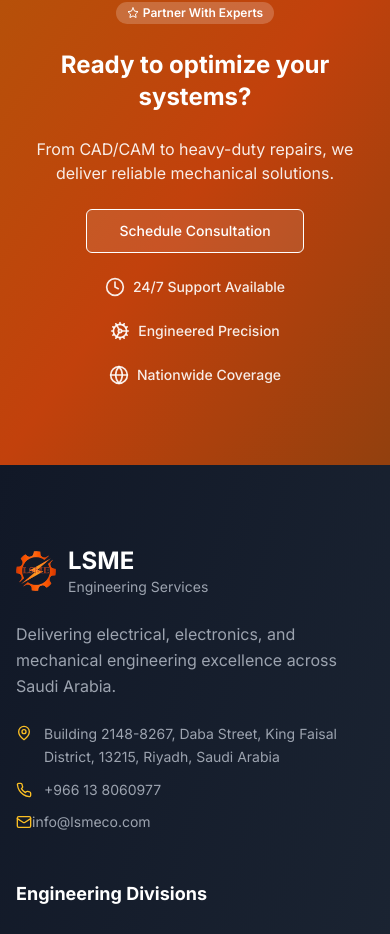
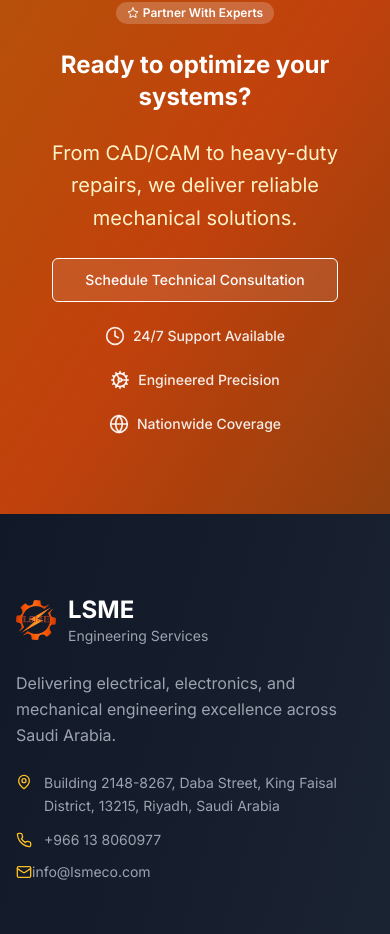
Before and after one commit to Safi1000/lsme-co, a Next.js app: page /services/mechanical in a window 390 px wide. Shown: the part 3535-4469 px from the top of the page. Built offline with nearby package versions, Linux system fonts and the light colour scheme.

Commit message:
Responsiveness updated

```diff
--- a/src/app/about/page.tsx
+++ b/src/app/about/page.tsx
@@ -432,7 +432,7 @@
               <div className="flex justify-center mt-4">
                 <Image src="/images/logo/lsme-logo.jpg" alt="LSME logo" width={64} height={64} className="h-16 w-16 object-contain" />
               </div>
-              <p className="text-lg sm:text-xl text-amber-100 max-w-4xl mx-auto leading-relaxed">
+              <p className="text-xl text-amber-100 max-w-4xl mx-auto leading-relaxed">
                 Connect with our electrical, electronics, and mechanical divisions to build the future of technology together.
               </p>
             </div>
--- a/src/app/our-partners/page.tsx
+++ b/src/app/our-partners/page.tsx
@@ -68,7 +68,7 @@
       id: 4,
       name: "GFUVE",
       logoPlaceholder: "/images/partners/logo4.png", // Logo path
-      introduction: "GFUVE is a leading China‑based manufacturer of energy meter testing solutions and high‑voltage ammeter recorders. The company focuses on complete energy meter test systems, portable meter testers and supporting accessories.",
+      introduction: "GFUVE is a leading China‑based manufacturer of energy meter testing solutions and high‑voltage ammeter recorders. The company focuses on complete energy meter test systems, portable meter testers and supporting accessories. LSME is an authorized representative of GFUVE, that shows the company's commitment to providing the best possible solutions for our clients.",
       keyFeatures: [
         "Electrical Test & Calibration Equipment",
         "Power Quality & Monitoring Solutions",
--- a/src/app/our-team/page.tsx
+++ b/src/app/our-team/page.tsx
@@ -403,7 +403,7 @@
               <div className="flex justify-center mt-4">
                 <Image src="/images/logo/lsme-logo.jpg" alt="LSME logo" width={64} height={64} className="h-16 w-16 object-contain" />
               </div>
-              <p className="text-lg sm:text-xl text-amber-100 max-w-4xl mx-auto leading-relaxed">
+              <p className="text-xl text-amber-100 max-w-4xl mx-auto leading-relaxed">
                 Connect with our electrical, electronics, and mechanical divisions to build the future of technology together.
               </p>
             </div>
--- a/src/app/projects/page.tsx
+++ b/src/app/projects/page.tsx
@@ -566,7 +566,7 @@
               <div className="flex justify-center mt-4">
                 <Image src="/images/logo/lsme-logo.jpg" alt="LSME logo" width={64} height={64} className="h-16 w-16 object-contain" />
               </div>
-              <p className="text-lg sm:text-xl text-amber-100 max-w-4xl mx-auto leading-relaxed">
+              <p className="text-xl text-amber-100 max-w-4xl mx-auto leading-relaxed">
                 Connect with our electrical, electronics, and mechanical divisions to build the future of technology together.
               </p>
             </div>
--- a/src/app/services/electrical/page.tsx
+++ b/src/app/services/electrical/page.tsx
@@ -199,7 +199,7 @@
 					<p className="text-white/90 max-w-3xl mx-auto">From concept to commissioning, we deliver compliant, efficient, and future-proof electrical solutions.</p>
 					<div className="flex flex-col sm:flex-row gap-4 justify-center">
 						<Link href="/contact">
-							<Button size="lg" variant="outline" className="border-white text-white bg-white/10 hover:bg-white hover:text-amber-700">Schedule Consultation</Button>
+							<Button size="lg" variant="outline" className="border-white text-white bg-white/10 backdrop-blur-sm hover:bg-white hover:text-amber-700 transition-all duration-300 transform hover:scale-105">Schedule Technical Consultation</Button>
 						</Link>
 					</div>
 					<div className="grid sm:grid-cols-3 gap-6 mt-8">
--- a/src/app/services/electronics/page.tsx
+++ b/src/app/services/electronics/page.tsx
@@ -203,7 +203,7 @@
           </p>
           <div className="flex flex-col sm:flex-row gap-4 justify-center">
             <Link href="/contact">
-              <Button size="lg" variant="outline" className="border-white text-white bg-white/10 hover:bg-white hover:text-amber-700">Schedule Electronics Consultation</Button>
+              <Button size="lg" variant="outline" className="border-white text-white bg-white/10 backdrop-blur-sm hover:bg-white hover:text-amber-700 transition-all duration-300 transform hover:scale-105">Schedule Technical Consultation</Button>
             </Link>
           </div>
           <div className="grid md:grid-cols-3 gap-8 pt-12">
--- a/src/app/services/mechanical/page.tsx
+++ b/src/app/services/mechanical/page.tsx
@@ -196,10 +196,10 @@
         <div className="container mx-auto px-4 sm:px-6 lg:px-8 text-center space-y-6">
           <Badge className="bg-white/20 text-white hover:bg-white/30 transition-all duration-300 transform hover:scale-105 hover:shadow-md"><Star className="w-3 h-3 mr-1" />Partner With Experts</Badge>
           <h2 className="text-2xl sm:text-3xl lg:text-4xl font-bold">Ready to optimize your systems?</h2>
-          <p className="text-white/90 max-w-3xl mx-auto">From CAD/CAM to heavy-duty repairs, we deliver reliable mechanical solutions.</p>
+          <p className="text-xl text-amber-100 max-w-4xl mx-auto leading-relaxed">From CAD/CAM to heavy-duty repairs, we deliver reliable mechanical solutions.</p>
           <div className="flex flex-col sm:flex-row gap-4 justify-center">
             <Link href="/contact">
-              <Button size="lg" variant="outline" className="border-white text-white bg-white/10 hover:bg-white hover:text-amber-700">Schedule Consultation</Button>
+              <Button size="lg" variant="outline" className="border-white text-white bg-white/10 backdrop-blur-sm hover:bg-white hover:text-amber-700 transition-all duration-300 transform hover:scale-105">Schedule Technical Consultation</Button>
             </Link>
           </div>
           <div className="grid sm:grid-cols-3 gap-6 mt-8">
--- a/src/app/services/supply-chain/page.tsx
+++ b/src/app/services/supply-chain/page.tsx
@@ -196,10 +196,10 @@
         <div className="container mx-auto px-4 sm:px-6 lg:px-8 text-center space-y-6">
           <Badge className="bg-white/20 text-white hover:bg-white/30 transition-all duration-300 transform hover:scale-105 hover:shadow-md"><Star className="w-3 h-3 mr-1" />Partner With Experts</Badge>
           <h2 className="text-2xl sm:text-3xl lg:text-4xl font-bold">Need a reliable supply chain?</h2>
-          <p className="text-white/90 max-w-3xl mx-auto">We secure parts, manage logistics, and maintain quality so your teams can focus on delivery.</p>
+          <p className="text-xl text-amber-100 max-w-4xl mx-auto leading-relaxed">We secure parts, manage logistics, and maintain quality so your teams can focus on delivery.</p>
           <div className="flex flex-col sm:flex-row gap-4 justify-center">
             <Link href="/contact">
-              <Button size="lg" variant="outline" className="border-white text-white bg-white/10 hover:bg-white hover:text-amber-700">Schedule Consultation</Button>
+              <Button size="lg" variant="outline" className="border-white text-white bg-white/10 backdrop-blur-sm hover:bg-white hover:text-amber-700 transition-all duration-300 transform hover:scale-105">Schedule Technical Consultation</Button>
             </Link>
           </div>
           <div className="grid sm:grid-cols-3 gap-6 mt-8">
```
